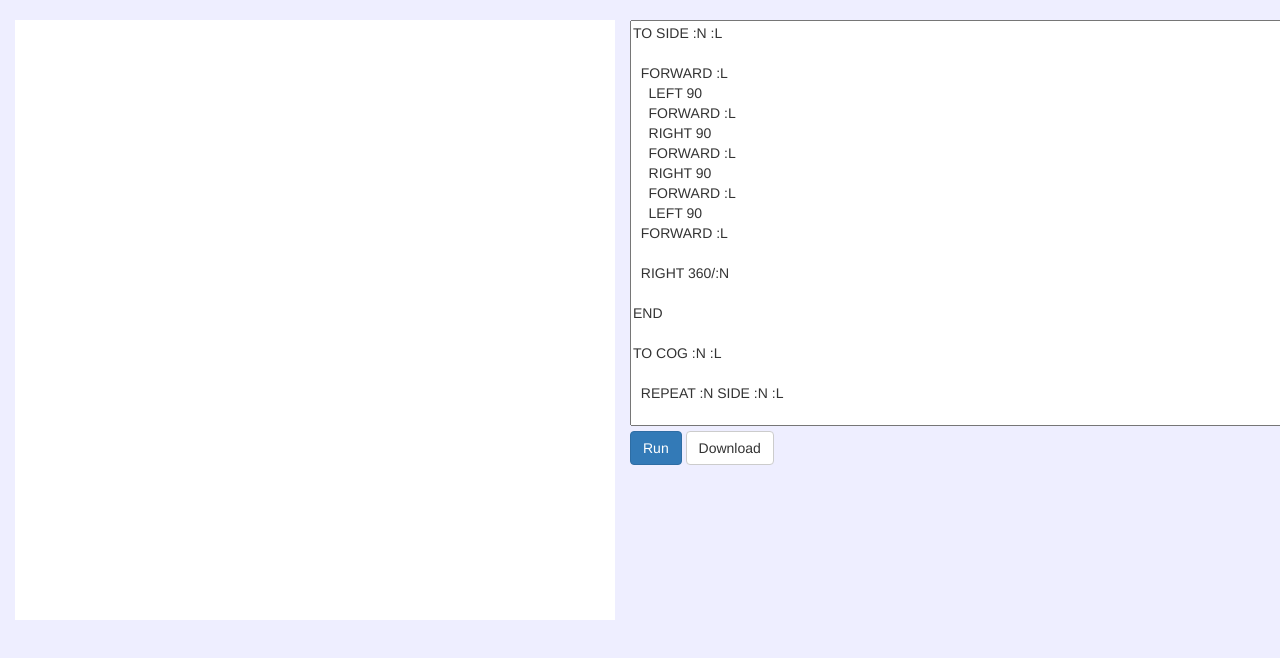
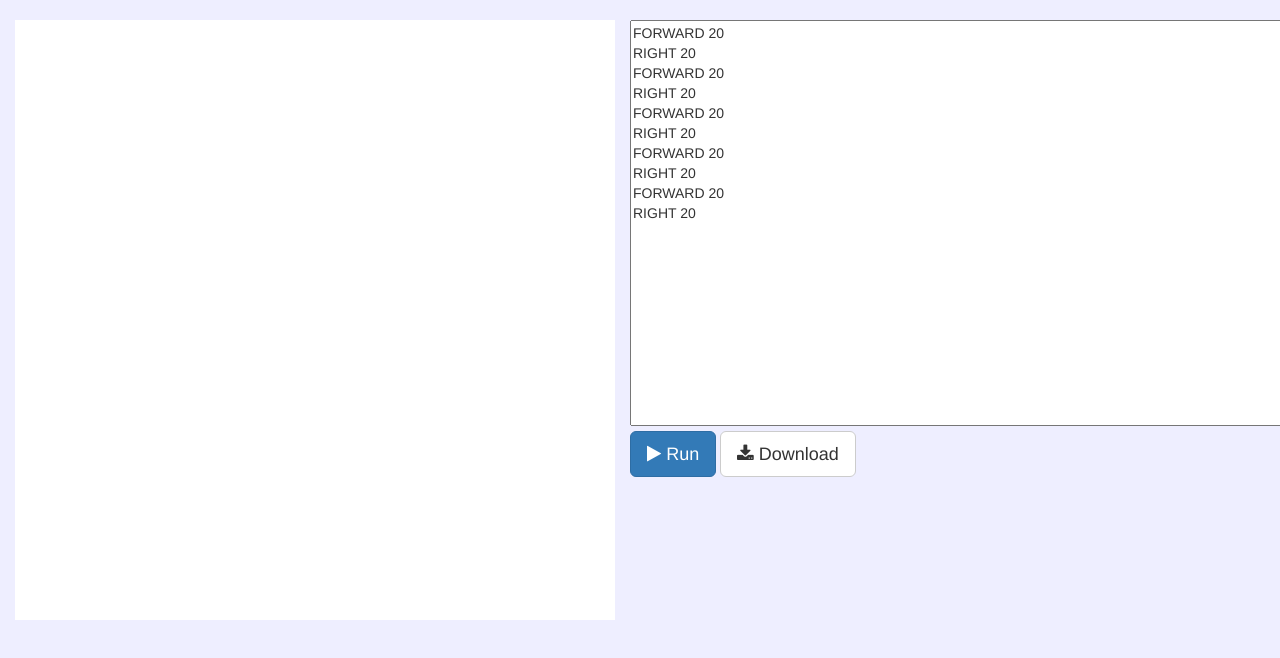
Before and after one commit to jywarren/logo-svg, a website: page index.html in a window 1280 px wide. Shown: the top 658 px of the page. Drawn offline with nearby package versions, Linux system fonts and the light colour scheme.

Commit message:
basic downloading

```diff
--- a/index.html
+++ b/index.html
@@ -25,6 +25,19 @@
     <div class="col-md-6">
 
 <textarea cols="80" rows="20" class="program">
+FORWARD 20
+RIGHT 20
+FORWARD 20
+RIGHT 20
+FORWARD 20
+RIGHT 20
+FORWARD 20
+RIGHT 20
+FORWARD 20
+RIGHT 20
+</textarea>
+
+<!--
 TO SIDE :N :L
 
   FORWARD :L
@@ -48,11 +61,12 @@ TO COG :N :L
 END
 
 COG 16 20
-</textarea>
+
+-->
 
       <p>
-        <a class="btn btn-primary" onClick="LS.run()">Run</a>
-        <a class="btn btn-default download" onClick="LS.download()">Download</a>
+        <a class="btn btn-lg btn-primary" onClick="LS.run()"><i class="fa fa-play"></i> Run</a>
+        <a class="btn btn-lg btn-default download" onClick="LS.download()"><i class="fa fa-download"></i> Download</a>
       </p>
 
     </div>
--- a/logo-svg.js
+++ b/logo-svg.js
@@ -67,6 +67,27 @@ var LS = {
 
     this.x = newx;
     this.y = newy;
+  },
+
+  download: function() {
+    var svg = $('svg')[0];
+    var serializer = new XMLSerializer();
+    var svg_blob = new Blob([serializer.serializeToString(svg)],
+                            {'type': "image/svg+xml"});
+    var url = URL.createObjectURL(svg_blob);
+    var lnk = document.createElement("a");
+
+    lnk.href = url;
+    lnk.download = prompt('Enter a filename','logo.svg');
+
+    if (document.createEvent) {
+      event = document.createEvent("MouseEvents");
+      event.initMouseEvent("click", true, true, window, 0, 0, 0, 0, 0, false, false, false, false, 0, null);
+      lnk.dispatchEvent(event);
+    } else if (lnk.fireEvent) {
+      lnk.fireEvent("onclick");
+    }
+
   }
 
 }
```
